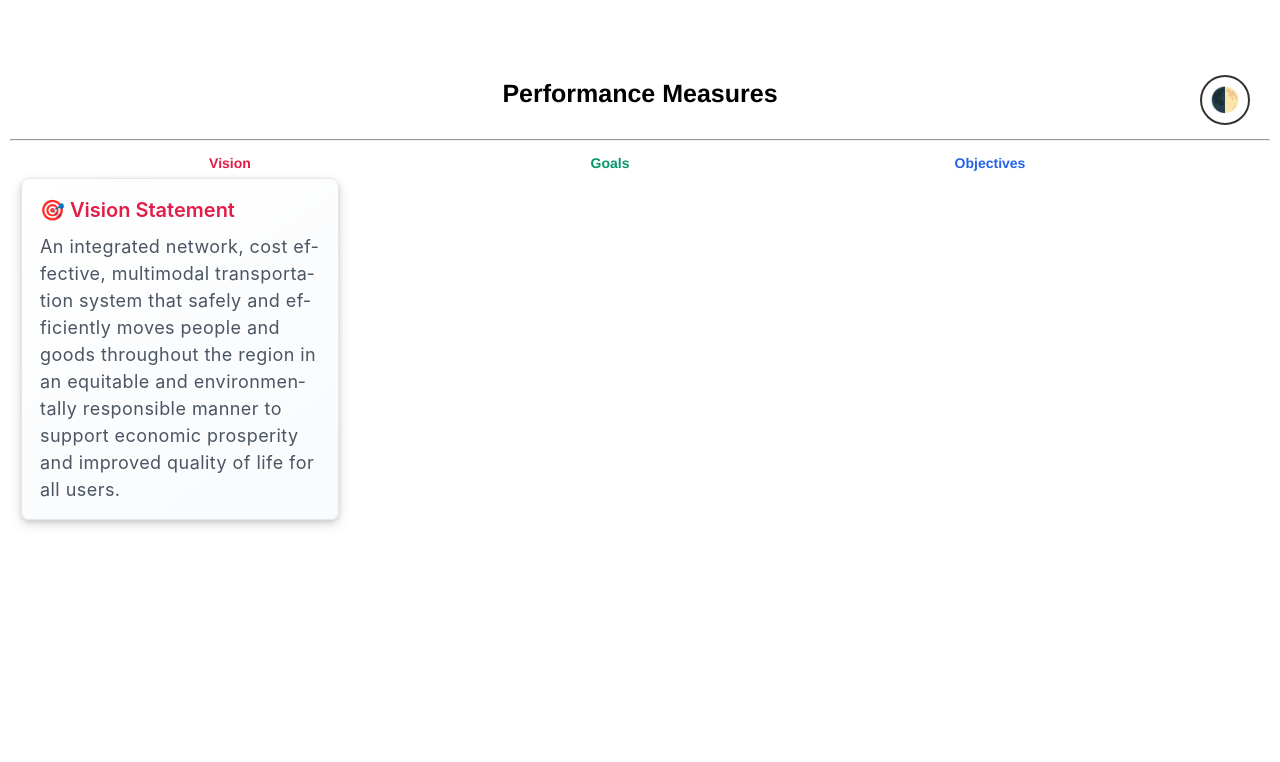
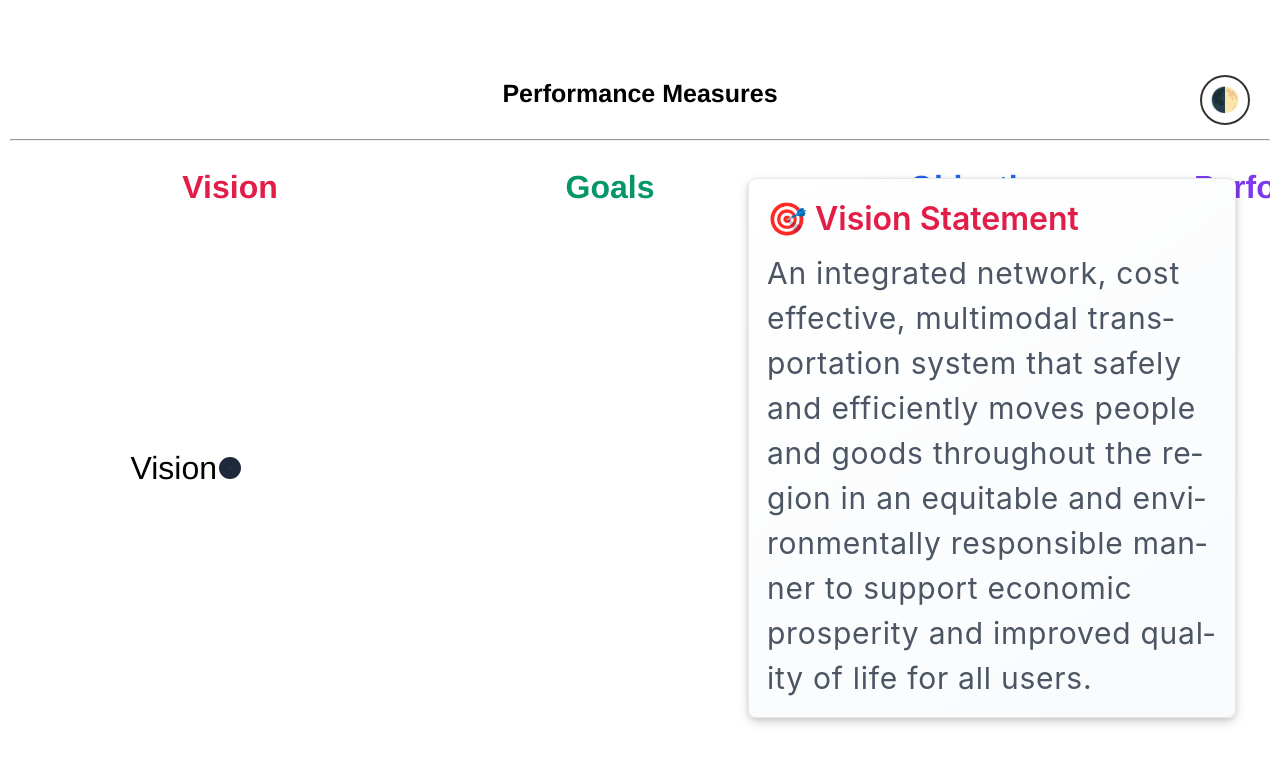
Before and after one commit to elishaadamu/d3-graph, a React (Vite) app: page / in a window 1280 px wide. Shown: the top 762 px of the page. Built offline with nearby package versions, Linux system fonts and the light colour scheme.

Commit message:
first commit

```diff
--- a/src/App.css
+++ b/src/App.css
@@ -2,7 +2,7 @@
   max-width: 100%;
   margin: 0 auto;
   padding: 0 10px;
-  width: 1850px;
+  width: 3800px;
 }
 
 /* Base styles */
--- a/src/OsintGraph.jsx
+++ b/src/OsintGraph.jsx
@@ -79,11 +79,12 @@ const OsintTree = () => {
         .append("text")
         .attr("class", "level-title")
         .attr("x", margin.left + index * nodeSpacing)
-        .attr("y", isMobile ? 30 : 20)
+        .attr("y", isMobile ? 30 : 50)
         .attr("text-anchor", "middle")
-        .style("font-size", isMobile ? "10px" : "14px")
+        .style("font-size", isMobile ? "10px" : "32px")
         .style("font-weight", "bold")
         .style("fill", levelColors[index])
+        .style("margin-top", "10px")
         .text(title);
     });
 
@@ -154,11 +155,11 @@ const OsintTree = () => {
         .attr("r", 1e-6)
         .style("fill", (d) => (d._children ? "#1e3a8a" : "#fff"))
         .style("stroke", "#1e293b")
-        .style("stroke-width", isMobile ? 0.8 : 1.2);
+        .style("stroke-width", isMobile ? 0.8 : 10);
 
       // text for URL nodes
       nodeEnter
-        .filter((d) => d.data.type === "url")
+        .filter((d) => d.data.type === "category")
         .append("a")
         .attr("xlink:href", (d) => d.data.url)
         .attr("target", "_blank")
@@ -172,7 +173,7 @@ const OsintTree = () => {
         )
         .text((d) => d.data.name)
         .style("fill-opacity", 1e-6)
-        .style("font-size", isMobile ? "10px" : "18px");
+        .style("font-size", isMobile ? "32px" : "32px");
 
       // text for normal nodes
       nodeEnter
@@ -187,7 +188,7 @@ const OsintTree = () => {
         )
         .text((d) => d.data.name)
         .style("fill-opacity", 1e-6)
-        .style("font-size", isMobile ? "10px" : "18px");
+        .style("font-size", isMobile ? "32px" : "32px");
 
       // update positions
       const nodeUpdate = node
@@ -288,9 +289,9 @@ const OsintTree = () => {
           style={{
             position: "absolute",
             top: "30px",
-            left: "170px",
+            right: "-210px",
             transform: "translateX(-50%)",
-            width: "280px", // ✅ Fix width here
+            width: "450px", // ✅ Fix width here
             backgroundColor: "#ffffff",
             border: "1px solid #e5e7eb",
             borderRadius: "8px",
@@ -303,7 +304,7 @@ const OsintTree = () => {
           <h4
             style={{
               margin: "0 0 8px 0",
-              fontSize: dimensions.width < 768 ? "11px" : "20px",
+              fontSize: dimensions.width < 768 ? "11px" : "32px",
               fontWeight: "600",
               color: "#e11d48",
               fontFamily:
@@ -315,7 +316,7 @@ const OsintTree = () => {
           <p
             style={{
               margin: "0",
-              fontSize: dimensions.width < 768 ? "10px" : "18px",
+              fontSize: dimensions.width < 768 ? "10px" : "30px",
               color: "#4b5563",
               lineHeight: "1.5",
               wordWrap: "break-word",
```
